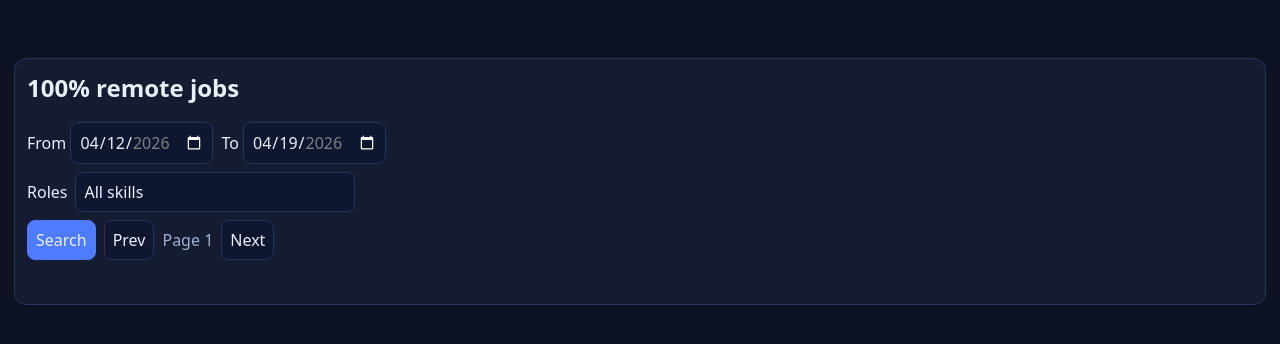
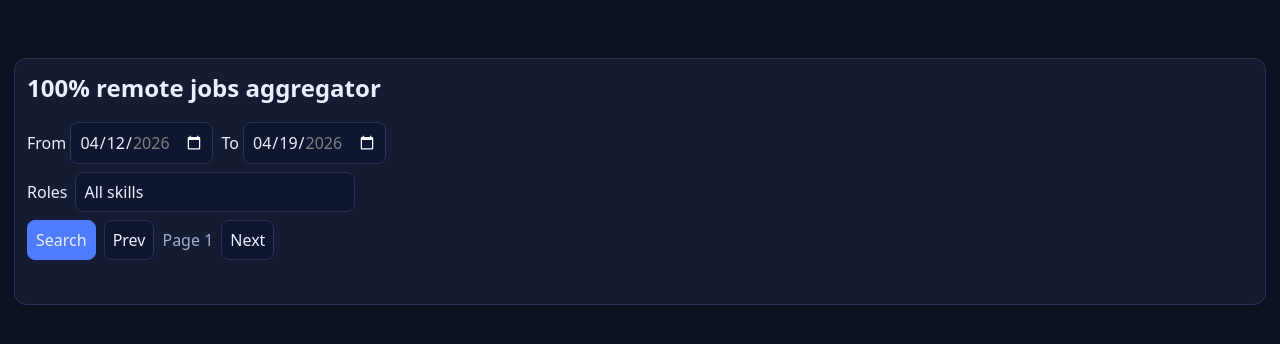
Before and after one commit to NarimanOspanov/jobsearchbot, a website: page public/app/seeker-jobs.html in a window 1280 px wide. Drawn offline with Linux system fonts and the light colour scheme.

Commit message:
fix text

```diff
--- a/public/app/seeker-jobs.html
+++ b/public/app/seeker-jobs.html
@@ -251,7 +251,7 @@
 
       <div class="layout">
         <section class="card layout-col">
-          <h2>100% remote jobs</h2>
+          <h2>100% remote jobs aggregator</h2>
           <div class="row date-range-row">
             <span class="date-range">
               <label>From <input id="fromDate" type="date" /></label>
```
